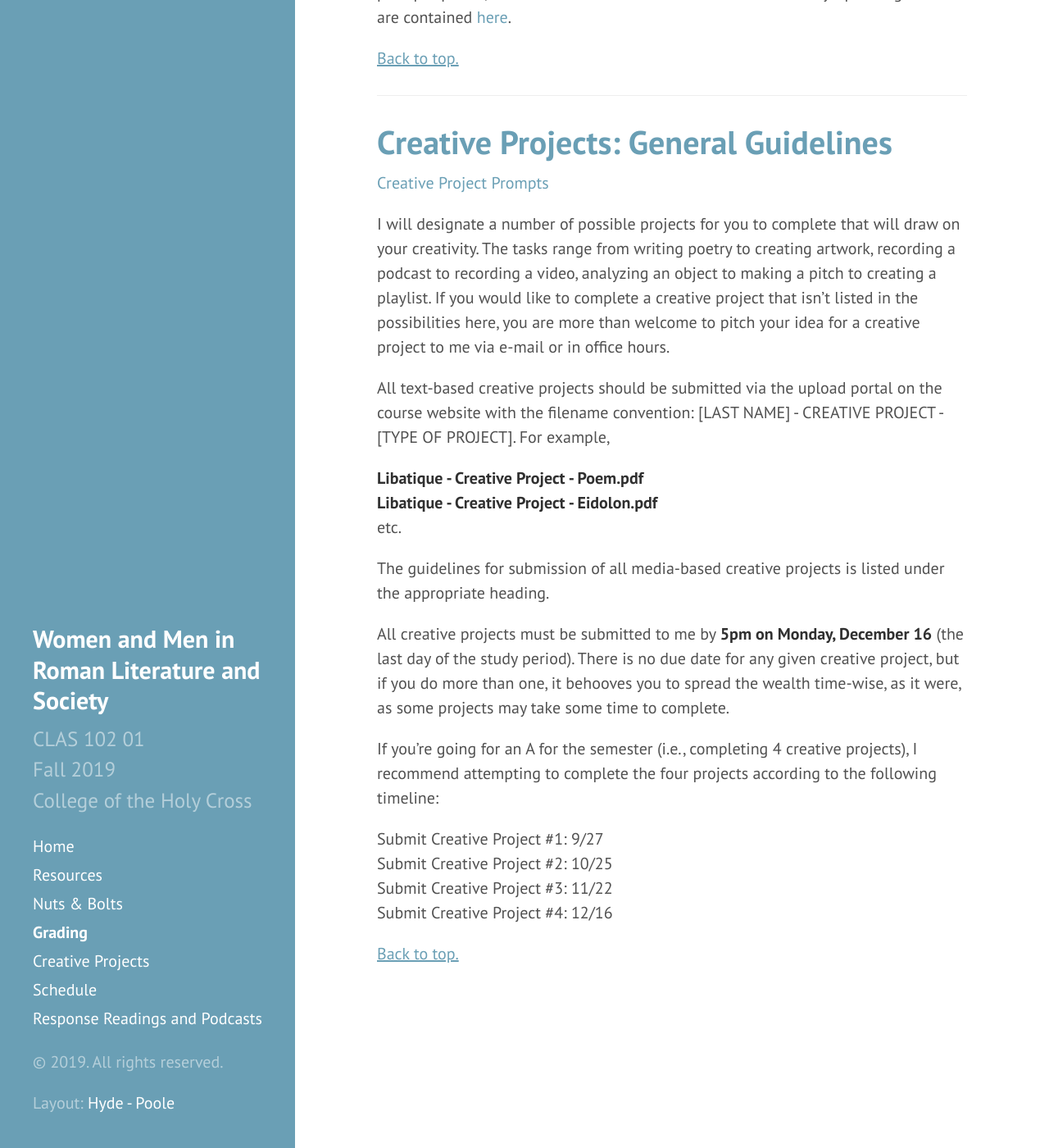
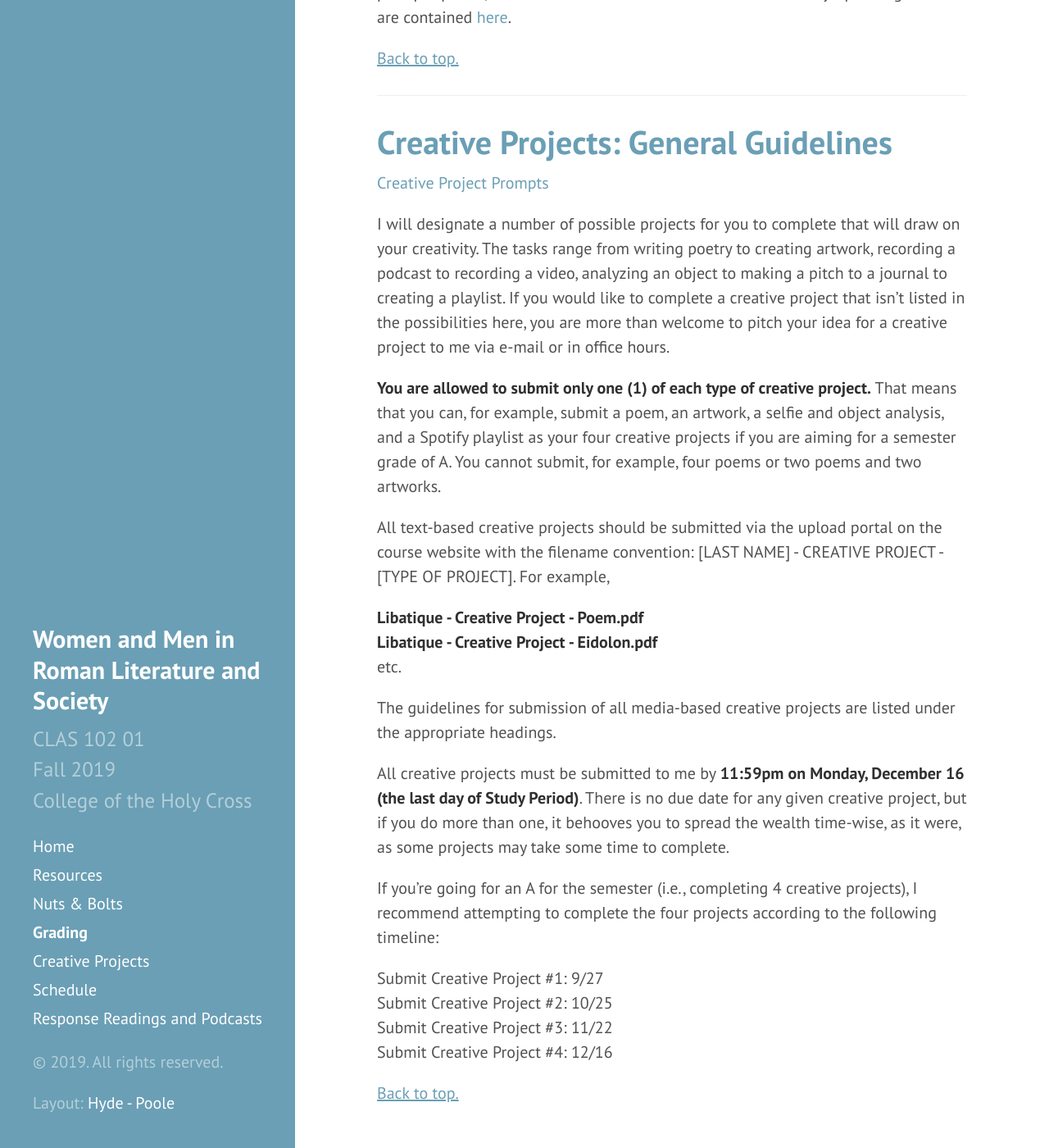
Before and after one commit to DLibatique/CLAS102-F19, a Jekyll site: the page built from 4-grading.md, in a window 1280 px wide and 1400 px high, scrolled down 7655 px. Shown: the whole window at 82% size. Built offline with Jekyll 4.4.1, drawn with Linux system fonts in a browser that asks for light colours; comment, search, counter and statistics services are not loaded.

Commit message:
added restrictions to creative projects

```diff
--- a/4-grading.md
+++ b/4-grading.md
@@ -42,7 +42,7 @@ The following is a rubric for semester-end grades in the course.
             <td>6</td>
             <td>4</td>
             <td>2</td>
-            <td>0</td>
+            <td>1</td>
         </tr>
         <tr>
             <td class="row-start"><strong>Responses</strong></td>
@@ -189,7 +189,9 @@ For the final essay, I will provide eight (8) prompts from which you should choo
 
 [Creative Project Prompts]({{ site.baseurl }}5-creative/)
 
-I will designate a number of possible projects for you to complete that will draw on your creativity. The tasks range from writing poetry to creating artwork, recording a podcast to recording a video, analyzing an object to making a pitch to creating a playlist. If you would like to complete a creative project that isn’t listed in the possibilities here, you are more than welcome to pitch your idea for a creative project to me via e-mail or in office hours.
+I will designate a number of possible projects for you to complete that will draw on your creativity. The tasks range from writing poetry to creating artwork, recording a podcast to recording a video, analyzing an object to making a pitch to a journal to creating a playlist. If you would like to complete a creative project that isn’t listed in the possibilities here, you are more than welcome to pitch your idea for a creative project to me via e-mail or in office hours.
+
+**You are allowed to submit only one (1) of each type of creative project.** That means that you can, for example, submit a poem, an artwork, a selfie and object analysis, and a Spotify playlist as your four creative projects if you are aiming for a semester grade of A. You cannot submit, for example, four poems or two poems and two artworks.
 
 All text-based creative projects should be submitted via the upload portal on the course website with the filename convention: [LAST NAME] - CREATIVE PROJECT - [TYPE OF PROJECT]. For example,
 
@@ -197,9 +199,9 @@ All text-based creative projects should be submitted via the upload portal on th
 Libatique - Creative Project - Eidolon.pdf**
 etc.
 
-The guidelines for submission of all media-based creative projects is listed under the appropriate heading.
+The guidelines for submission of all media-based creative projects are listed under the appropriate headings.
 
-All creative projects must be submitted to me by **5pm on Monday, December 16** (the last day of the study period). There is no due date for any given creative project, but if you do more than one, it behooves you to spread the wealth time-wise, as it were, as some projects may take some time to complete.
+All creative projects must be submitted to me by **11:59pm on Monday, December 16 (the last day of Study Period)**. There is no due date for any given creative project, but if you do more than one, it behooves you to spread the wealth time-wise, as it were, as some projects may take some time to complete.
 
 If you’re going for an A for the semester (i.e., completing 4 creative projects), I recommend attempting to complete the four projects according to the following timeline:
 
```
